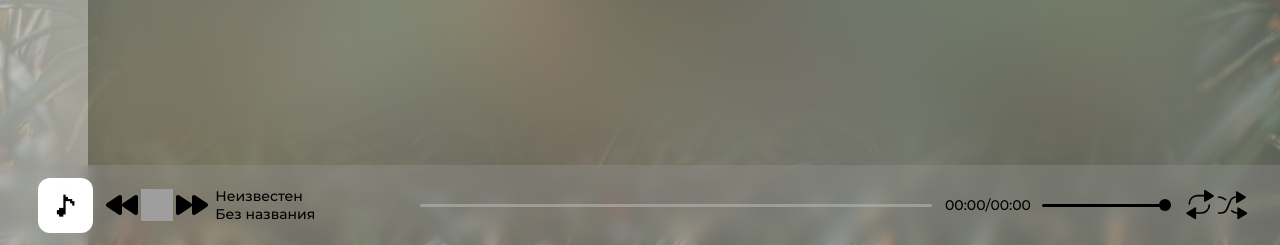
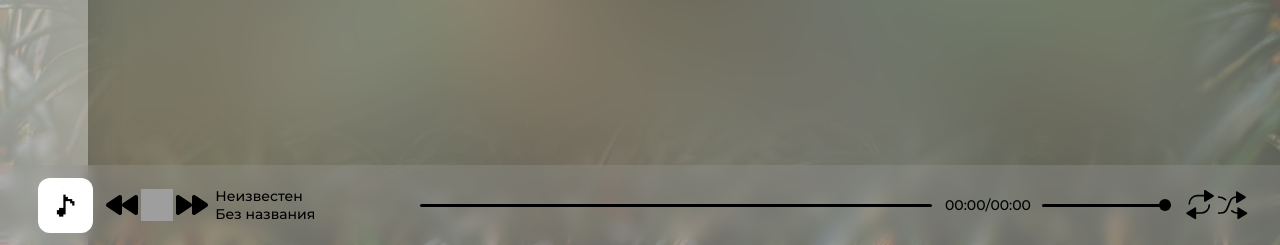
Before and after one commit to BitLittel/bubble, a FastAPI app: page / in a window 1280 px wide. Shown: the part 555-800 px from the top of the page. Run offline with FastAPI, Linux system fonts and the light colour scheme; data that the repository does not hold is empty; grey boxes are pictures that could not be loaded.

Commit message:
fix progress bar

```diff
--- a/static/css/new_style.css
+++ b/static/css/new_style.css
@@ -479,10 +479,12 @@
 }
 
 .main_player_cur_time_line {
-    width: 0;
+    width: 100%;
     background: #000;
     height: 3px;
     border-radius: 2px;
+    overflow: hidden;
+    transform-origin: 0;
 }
 
 .background_pop_up {
--- a/static/js/Audio.js
+++ b/static/js/Audio.js
@@ -358,7 +358,8 @@
 
 theAudio.addEventListener('timeupdate', function(){
     current_time_track.innerHTML=(theAudio.currentTime/60>>0)+':'+((theAudio.currentTime%60>>0)<10?'0'+(theAudio.currentTime%60>>0):(theAudio.currentTime%60>>0));
-    in_line.style.width=(theAudio.currentTime*100)/theAudio.duration+'%';
+    // in_line.style.width=(theAudio.currentTime*100)/theAudio.duration+'%';
+	in_line.style.transform='scaleX('+((theAudio.currentTime)/theAudio.duration)+')';
 });
 
 // вешаем на полосу громкости эвенты, на изменение громкости и сохранение звука в куки
@@ -383,10 +384,12 @@
 function changeProgress(event) {
 	const cur_time = theAudio.currentTime,
 		duration = theAudio.duration,
-		buff_ = ((event.clientX-time_line.getBoundingClientRect().x)*100)/time_line.clientWidth;
+		buff_ = ((event.clientX-time_line.getBoundingClientRect().x))/time_line.clientWidth;
+		// buff_ = ((event.clientX-time_line.getBoundingClientRect().x)*100)/time_line.clientWidth;
 	current_time_track.innerHTML=(cur_time/60>>0)+':'+((cur_time%60>>0)<10?'0'+(cur_time%60>>0):(cur_time%60>>0));
-	in_line.style.width=buff_+'%';
-	theAudio.currentTime = (duration*buff_)/100;
+	//in_line.style.width=buff_+'%';
+	in_line.style.transform='scaleX('+buff_+')';
+	theAudio.currentTime = duration*buff_;
 }
 
 time_line.addEventListener('click', function (event) {changeProgress(event);});
```
Also changed, not shown: 1 other file.
